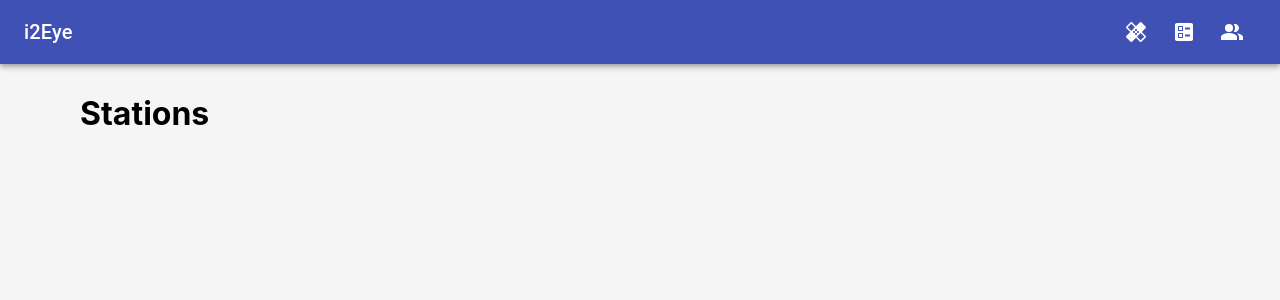
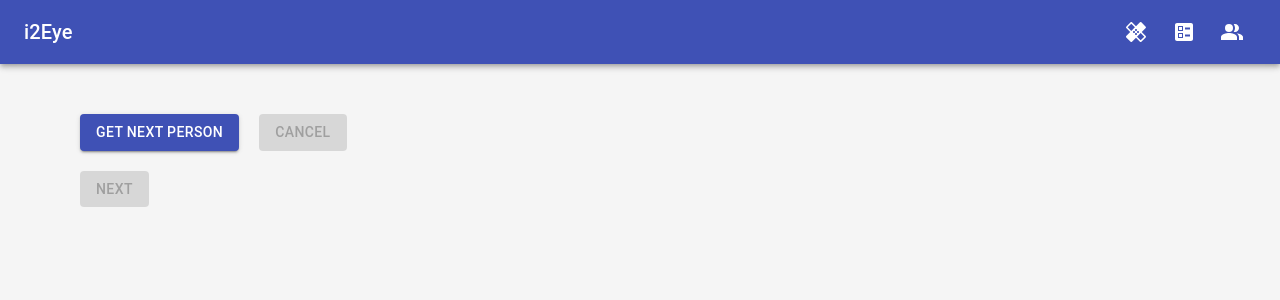
Before and after one commit to i2Eye/i2Eye-Front, a React (Create React App) app: page /stations in a window 1280 px wide. Shown: the top 300 px of the page. Built offline with nearby package versions, Linux system fonts and the light colour scheme.

Commit message:
Added basic button logic

```diff
--- a/src/Components/StationComponents/PatientSearch.js
+++ b/src/Components/StationComponents/PatientSearch.js
@@ -1,9 +1,49 @@
 import React, { Component } from "react";
+import Button from "@material-ui/core/Button";
 
 class PatientSearch extends Component {
-  state = {};
+  state = {
+    swtich: true,
+    people: [
+      { id: 1, name: "Person 1", age: 10, gender: "M", available: false },
+      { id: 2, name: "Person 2", age: 20, gender: "F", available: true },
+      { id: 3, name: "Person 3", age: 30, gender: "M", available: true },
+    ],
+    selected: false,
+  };
+
   render() {
-    return <div>Patient Search</div>;
+    return (
+      <div>
+        <Button
+          variant="contained"
+          color="primary"
+          style={{ marginTop: 20, marginRight: 20 }}
+          onClick={() => this.setState({ selected: true })}
+          disabled={this.state.selected}
+        >
+          Get Next Person
+        </Button>
+        <Button
+          variant="contained"
+          color="primary"
+          style={{ marginTop: 20 }}
+          onClick={() => this.setState({ selected: false })}
+          disabled={!this.state.selected}
+        >
+          Cancel
+        </Button>
+        <br />
+        <Button
+          variant="contained"
+          color="primary"
+          style={{ marginTop: 20 }}
+          disabled={!this.state.selected}
+        >
+          Next
+        </Button>
+      </div>
+    );
   }
 }
 
--- a/src/Stations.js
+++ b/src/Stations.js
@@ -1,10 +1,11 @@
 import React, { Component } from "react";
+import PatientSearch from "./Components/StationComponents/PatientSearch";
 
 class Stations extends Component {
   render() {
     return (
       <div>
-        <h1>Stations</h1>
+        <PatientSearch />
       </div>
     );
   }
```
